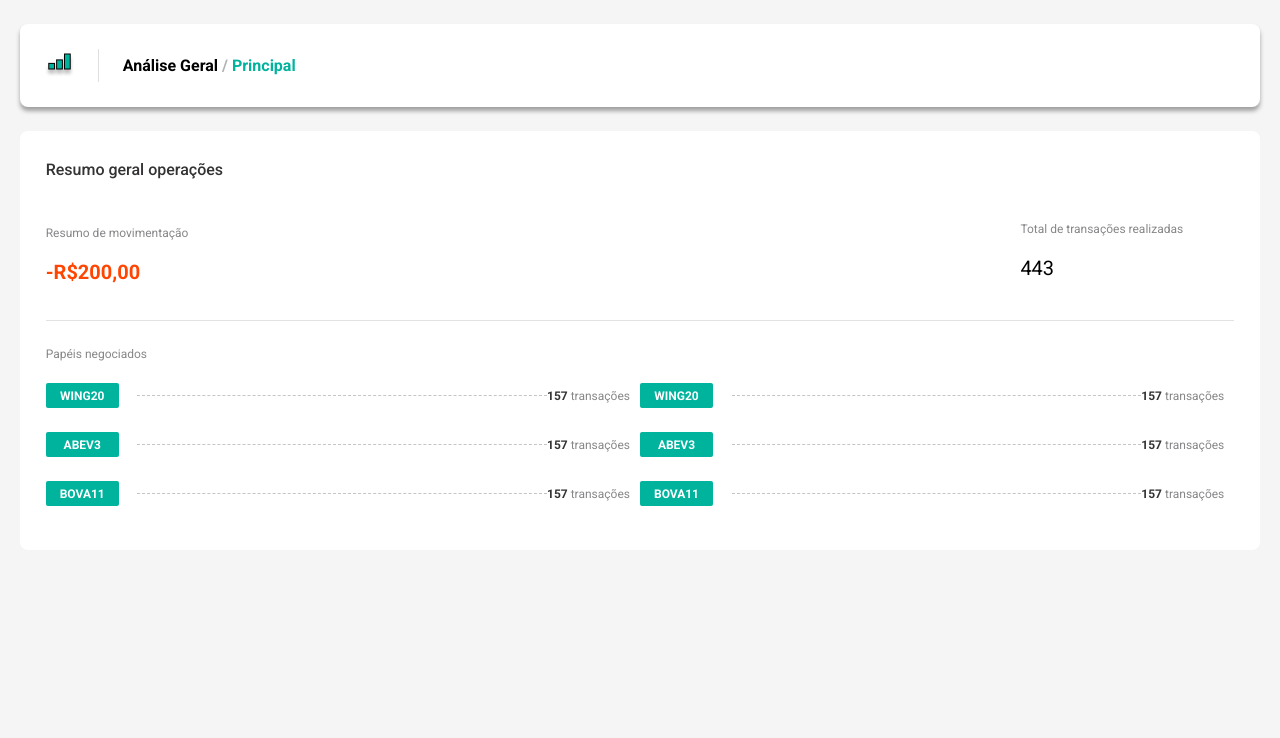
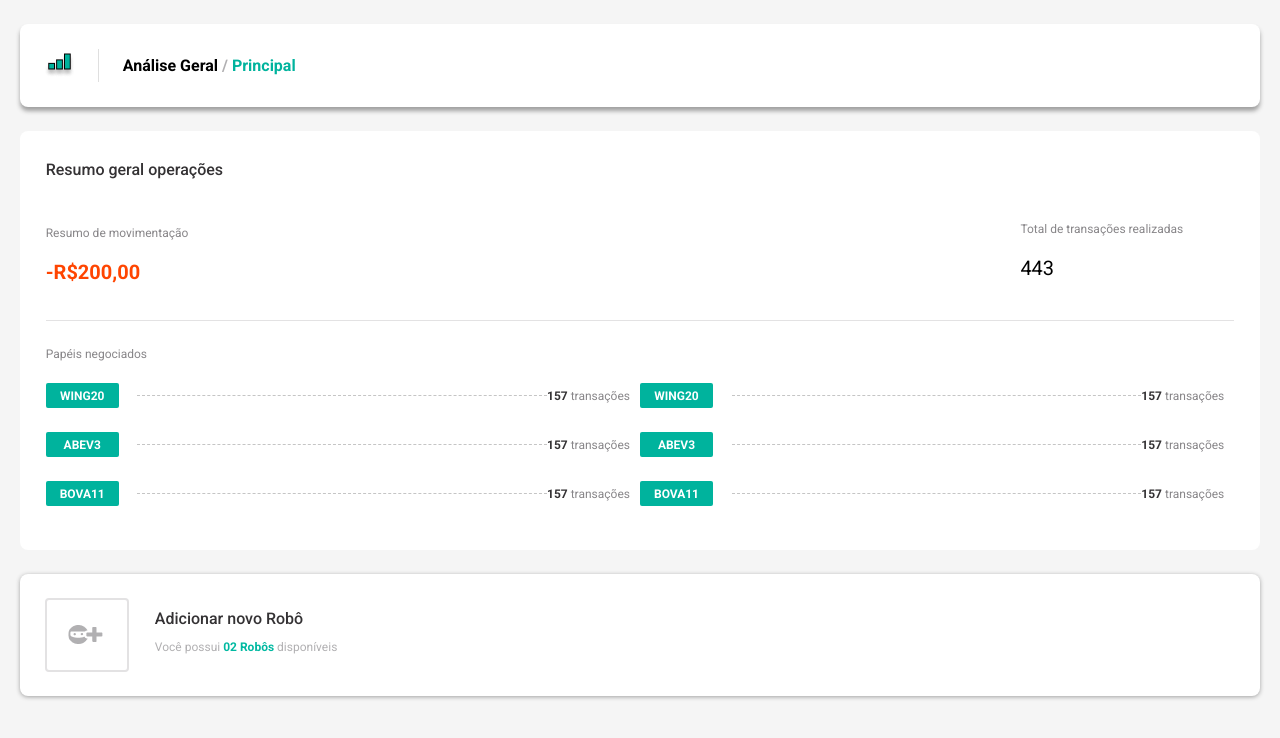
Before and after one commit to barbarabarbabela/desafio-robos, a React (Create React App) app in the folder desafio-robos/: page / in a window 1280 px wide. Shown: the top 738 px of the page. Built offline with nearby package versions, Linux system fonts and the light colour scheme.

Commit message:
Adicionando a seção de Adicionar Robô ao projeto

```diff
--- a/desafio-robos/src/App.js
+++ b/desafio-robos/src/App.js
@@ -1,4 +1,5 @@
 import './App.css';
+import AdicionarRobo from './components/AdicionarRobo';
 import AnaliseGeral from './components/AnaliseGeral';
 import ResumoGeral from './components/ResumoGeral';
 
@@ -7,6 +8,7 @@ function App() {
     <div className="App">
       <AnaliseGeral />
       <ResumoGeral />
+      <AdicionarRobo />
     </div>
   );
 }
--- /dev/null
+++ b/desafio-robos/src/components/AdicionarRobo/AdicionarRobo.css
@@ -0,0 +1,38 @@
+.adicionar_robo{
+  max-width: 100%;
+  height: fit-content;
+  margin: 24px 20px;
+  border-radius: 8px;
+  padding: 24px 25px;
+  background-color: #FFFFFF;
+  display: flex;
+  box-shadow: 0 1px 4px rgba(151, 151, 151, 0.9);
+  cursor: pointer;
+}
+
+.adicionar_robo img {
+  border: 2px solid #E3E2E3;
+  padding: 25px 21.43px;
+  border-radius: 4px;
+}
+
+.adicionar_robo h1{
+  font-size: 16px;
+  font-weight: 500;
+  color: #343234;
+
+}
+
+.adicionar_robo p{
+  font-size: 12px;
+  color: #B1B0B2;
+}
+
+.adicionar_robo span{
+  font-weight: bold;
+  color: #00B9A1;
+}
+
+.adicionar_texto{
+  padding-left: 26px;
+}
--- /dev/null
+++ b/desafio-robos/src/components/AdicionarRobo/index.js
@@ -0,0 +1,19 @@
+import './AdicionarRobo.css'
+
+const AdicionarRobo = () => {
+
+  const abrirModal = (evento) => {
+    console.log("Abrir Modal!");
+  };
+
+  return <div onClick={abrirModal} className="adicionar_robo">
+    <img src="/assets/adicionar-robo.png" alt="Adicionar novo robô"></img>
+  <div className="adicionar_texto">
+    <h1>Adicionar novo Robô</h1>
+    <p>Você possui <span>02 Robôs</span> disponíveis</p>
+    </div>
+  </div>
+
+}
+
+export default AdicionarRobo
```
